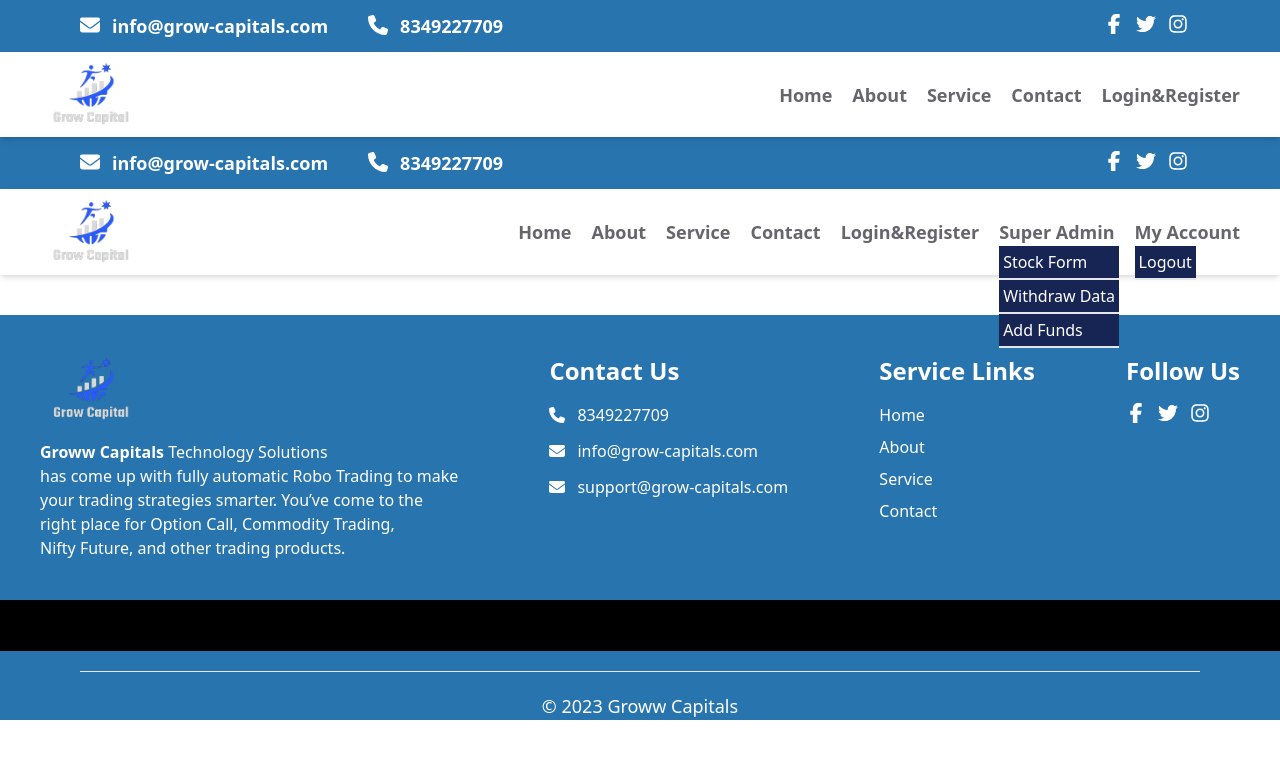
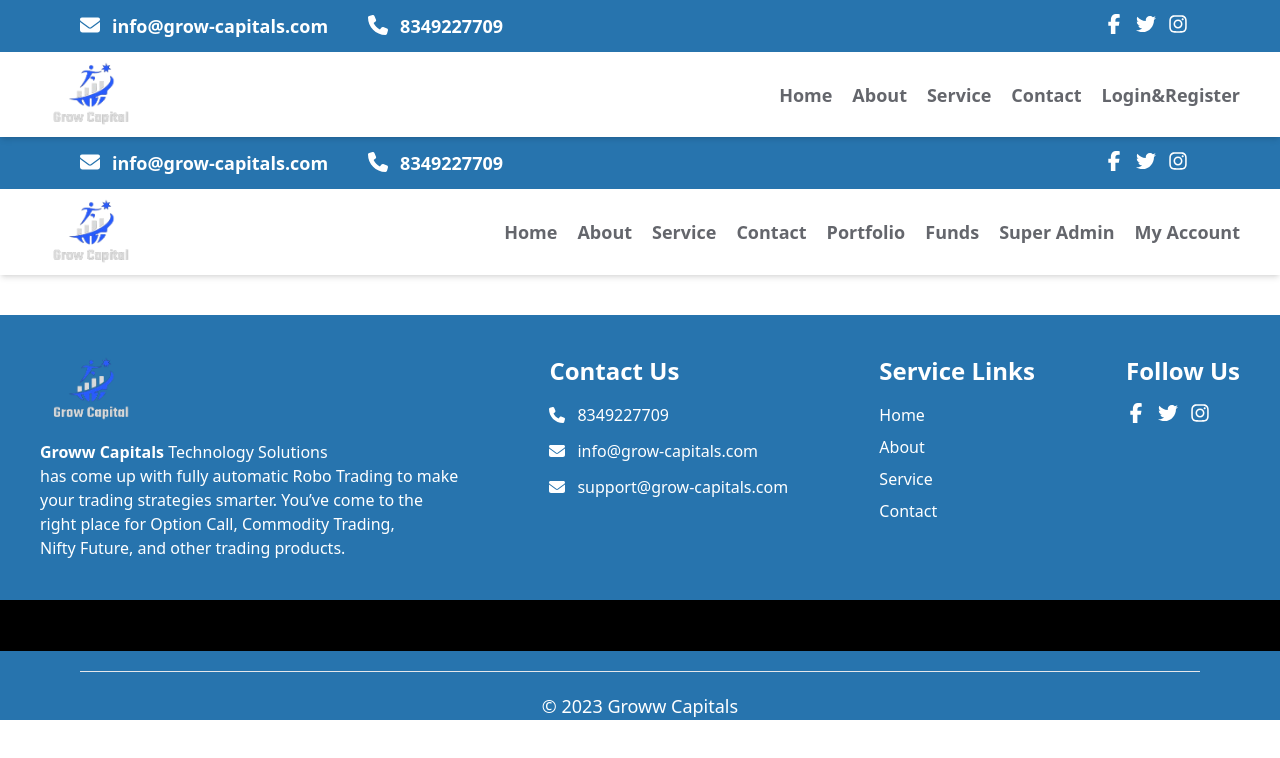
Before and after one commit to gravitonweb-IT/grow-capitals, a React (Create React App) app: page /adminpanel in a window 1280 px wide. Shown: the top 758 px of the page. Built offline with nearby package versions, Linux system fonts and the light colour scheme.

Commit message:
admin-navbar-modify

```diff
--- a/src/Common/AdminNavbar.jsx
+++ b/src/Common/AdminNavbar.jsx
@@ -2,32 +2,57 @@
 import { Link } from "react-router-dom";
 import LogoImage from "./NavbarImages/LogoImage.png";
 import { FontAwesomeIcon } from "@fortawesome/react-fontawesome";
-import { faEnvelope, faPhone} from "@fortawesome/free-solid-svg-icons";
-import { faFacebookF, faInstagram, faTwitter} from "@fortawesome/free-brands-svg-icons";
-
+import { faEnvelope, faPhone } from "@fortawesome/free-solid-svg-icons";
+import {
+  faFacebookF,
+  faInstagram,
+  faTwitter,
+} from "@fortawesome/free-brands-svg-icons";
 
 const AdminNavbar = () => {
   const [isDrawerOpen, setIsDrawerOpen] = useState(false);
-  const [show, setShow] = useState(false);
+  const [showDropdown, setShowDropdown] = useState(null);
+  const [showSuperAdminDropdown, setShowSuperAdminDropdown] = useState(false);
+  const [showMyAccountDropdown, setShowMyAccountDropdown] = useState(false);
+
+  const toggleDropdown = (dropdownName) => {
+    if (showDropdown === dropdownName) {
+      setShowDropdown(null); // Close the dropdown if it's already open
+    } else {
+      setShowDropdown(dropdownName); // Open the selected dropdown
+    }
+  };
+
+  const toggleSuperAdminDropdown = () => {
+    setShowSuperAdminDropdown(!showSuperAdminDropdown);
+  };
+
+  const toggleMyAccountDropdown = () => {
+    setShowMyAccountDropdown(!showMyAccountDropdown);
+  };
+
   return (
     <>
-
-    <div className="bg-[#2774AE] hidden md:block">
-      <div className=" flex justify-between items-center px-5 md:px-20 py-3">
+      <div className="bg-[#2774AE]">
+        <div className="flex justify-between items-center px-5 md:px-20 py-3">
           <div className="flex">
             <p>
               <FontAwesomeIcon
                 icon={faEnvelope}
                 className="h-5 w-5 text-white pr-3"
               />
-          <span className="text-white font-semibold text-lg">info@grow-capitals.com</span>
+              <span className="text-white font-semibold text-lg">
+                info@grow-capitals.com
+              </span>
             </p>
             <p className="pl-10">
               <FontAwesomeIcon
                 icon={faPhone}
                 className="h-5 w-5 text-white pr-3"
               />
-          <span className="text-white font-semibold text-lg">8349227709</span>
+              <span className="text-white font-semibold text-lg">
+                8349227709
+              </span>
             </p>
           </div>
 
@@ -46,20 +71,147 @@
             />
           </div>
         </div>
-
       </div>
 
       <nav className="bg-white shadow-md sticky top-0 z-50">
-      <div className=" flex justify-between items-center px-5 md:px-10 py-2">
+        <div className="flex justify-between items-center px-5 md:px-10 py-2">
           <div className="">
             <Link to="/">
-          <img src={LogoImage} className="w-[104px] h-auto"></img>
+              <img src={LogoImage} className="w-[104px] h-auto" alt="Logo" />
             </Link>
+          </div>
+
+          <div className="hidden lg:flex space-x-5">
+            <ul className="flex space-x-5">
+              <li>
+                <Link
+                  to="/"
+                  className="text-[#64666C] hover:text-blue-500 text-lg font-semibold"
+                  activeClassName="font-bold"
+                >
+                  Home
+                </Link>
+              </li>
+
+              <li>
+                <Link
+                  to="/about"
+                  className="text-[#64666C] hover:text-blue-500 text-lg font-semibold"
+                  activeClassName="font-bold"
+                >
+                  About
+                </Link>
+              </li>
+
+              <li>
+                <Link
+                  to="/service"
+                  className="text-[#64666C] hover:text-blue-500 text-lg font-semibold"
+                  activeClassName="font-bold"
+                >
+                  Service
+                </Link>
+              </li>
+
+              <li>
+                <Link
+                  to="/contact"
+                  className="text-[#64666C] hover:text-blue-500 text-lg font-semibold"
+                  activeClassName="font-bold"
+                >
+                  Contact
+                </Link>
+              </li>
+
+              <li>
+                <Link
+                  to="/portfolio"
+                  className="text-[#64666C] hover:text-blue-500 text-lg font-semibold"
+                  activeClassName="font-bold"
+                >
+                  Portfolio
+                </Link>
+              </li>
+              <li>
+                <Link
+                  to="/fund"
+                  className="text-[#64666C] hover:text-blue-500 text-lg font-semibold"
+                  activeClassName="font-bold"
+                >
+                  Funds
+                </Link>
+              </li>
+            </ul>
+
+            {/* Super Admin Dropdown */}
+            <div className="relative">
+              <button
+                className="text-[#64666C] hover:text-blue-500 text-lg font-semibold"
+                onClick={() => toggleDropdown("superAdmin")}
+              >
+                Super Admin
+              </button>
+
+              {showDropdown === "superAdmin" && (
+                <div className="absolute bg-blue-950 w-34 flex flex-col text-white hover:text-white cursor-pointer mt-2 right-0">
+                  <p className="hover:bg-sky-500 hover:text-white border-b-2  p-1">
+                    <Link
+                      to="/stockform"
+                      className="text-white "
+                      onClick={() => setIsDrawerOpen(false)}
+                    >
+                      Stock Form
+                    </Link>
+                  </p>
+                  <p className="hover:bg-sky-500 hover:text-white border-b-2 p-1">
+                    <Link
+                      to="/withdraw"
+                      className="text-white "
+                      onClick={() => setIsDrawerOpen(false)}
+                    >
+                      Withdraw Data
+                    </Link>
+                  </p>
+                  <p className="hover:bg-sky-500 hover:text-white border-b-2 p-1">
+                    <Link
+                      to="/addfund"
+                      className="text-white "
+                      onClick={() => setIsDrawerOpen(false)}
+                    >
+                      Add Funds
+                    </Link>
+                  </p>
+                </div>
+              )}
+            </div>
+
+            {/* My Account Dropdown */}
+            <div className="relative">
+              <button
+                className="text-[#64666C] hover:text-blue-500 text-lg font-semibold"
+                onClick={() => toggleDropdown("myAccount")}
+              >
+                My Account
+              </button>
+
+              {showDropdown === "myAccount" && (
+                <div className="absolute bg-blue-950 w-34 flex flex-col text-white hover:text-white cursor-pointer mt-2">
+                  <p className="hover:bg-sky-500 hover:text-white border-b-2  p-1">
+                    <Link
+                      to="/"
+                      className="text-white "
+                      onClick={() => setIsDrawerOpen(false)}
+                    >
+                      Logout
+                    </Link>
+                  </p>
+                </div>
+              )}
+            </div>
           </div>
 
           <div className="lg:hidden">
             {/* Hamburger Icon */}
-
             <button
               className="text-black p-2 focus:outline-none"
               onClick={() => setIsDrawerOpen(!isDrawerOpen)}
@@ -82,7 +234,6 @@
           </div>
 
           {/* Drawer */}
-
           {isDrawerOpen && (
             <div className="lg:hidden absolute top-0 right-0 h-screen w-64 bg-[#059DC0] text-white p-4 transition-transform transform translate-x-0">
               <button
@@ -166,48 +317,19 @@
                   </Link>
                 </li>
 
-
                 <li>
-            <Link
-            to="/"
-              className="text-white text-xl hover:text-blue-500"
-              activeClassName="font-bold"
-              onClick={() => setIsDrawerOpen(false)}
-            >
-                My Account
-            </Link>
-          </li>
-
-          {/* Check */}
-
-
-          {/* Check end*/}
-
-          <li>
-            <Link
-            to="/"
-              className="text-white text-xl hover:text-blue-500"
-              activeClassName="font-bold"
+                  <button
+                    className="text-white text-xl hover:text-blue-500 relative"
+                    onClick={toggleSuperAdminDropdown}
                   >
                     Super Admin
-            </Link>
-          </li>
+                  </button>
 
-          <li>
-                  <div>
-                    <Link
-                      to="/"
-                      className="text-white hover:text-blue-500 relative"
-                      onClick={() => setIsDrawerOpen(false)}
-                    >
-                      Super Admin
-                    </Link>
-
-                {/* test start */}
+                  {showSuperAdminDropdown && (
                     <div className="absolute bg-blue-950 w-34 flex flex-col text-white hover:text-white cursor-pointer">
                       <p className="hover:bg-sky-500 hover:text-white border-b-2  p-1">
                         <Link
-                          to="/"
+                          to="/stockform"
                           className="text-white "
                           onClick={() => setIsDrawerOpen(false)}
                         >
@@ -217,7 +339,7 @@
 
                       <p className="hover:bg-sky-500 hover:text-white border-b-2 p-1">
                         <Link
-                          to="/"
+                          to="/withdraw"
                           className="text-white "
                           onClick={() => setIsDrawerOpen(false)}
                         >
@@ -227,7 +349,7 @@
 
                       <p className="hover:bg-sky-500 hover:text-white border-b-2 p-1">
                         <Link
-                          to="/"
+                          to="/addfund"
                           className="text-white "
                           onClick={() => setIsDrawerOpen(false)}
                         >
@@ -235,20 +357,18 @@
                         </Link>
                       </p>
                     </div>
-                  </div>
+                  )}
                 </li>
 
-
                 <li>
-                  <div>
-                    <Link
-                      to="/"
+                  <button
                     className="text-white text-xl hover:text-blue-500 relative"
-                      onClick={() => setIsDrawerOpen(false)}
+                    onClick={toggleMyAccountDropdown}
                   >
                     My Account
-                    </Link>
+                  </button>
 
+                  {showMyAccountDropdown && (
                     <div className="absolute bg-blue-950 w-34 flex flex-col text-white hover:text-white cursor-pointer">
                       <p className="hover:bg-sky-500 hover:text-white border-b-2  p-1">
                         <Link
@@ -260,146 +380,11 @@
                         </Link>
                       </p>
                     </div>
-                  </div>
+                  )}
                 </li>
-
               </ul>
             </div>
           )}
-
-
-
-        <ul className="hidden lg:flex space-x-5">
-          <li>
-            <Link
-            to="/"
-              className="text-[#64666C] hover:text-blue-500 text-lg font-semibold"
-              activeClassName="font-bold"
-            >
-              Home
-            </Link>
-          </li>
-
-          <li>
-            <Link
-            to="/about"
-              className="text-[#64666C] hover:text-blue-500 text-lg font-semibold"
-              activeClassName="font-bold"
-            >
-              About
-            </Link>
-          </li>
-
-          <li>
-            <Link
-            to="/service"
-              className="text-[#64666C] hover:text-blue-500 text-lg font-semibold"
-              activeClassName="font-bold"
-            >
-             Service
-            </Link>
-          </li>
-
-          <li>
-            <Link
-            to="/contact"
-              className="text-[#64666C] hover:text-blue-500 text-lg font-semibold"
-              activeClassName="font-bold"
-            >
-            Contact
-            </Link>
-          </li>
-
-          <li>
-            <Link
-            to="/loginandregister"
-              className="text-[#64666C] hover:text-blue-500 text-lg font-semibold"
-              activeClassName="font-bold"
-            >
-            Login&Register
-            </Link>
-          </li>
-
-
-
-          <li>
-                  <div>
-                    <Link
-                      to="/"
-                      className="text-[#64666C] hover:text-blue-500 text-lg font-semibold"
-                      activeClassName="font-bold"
-                      onClick={() => setIsDrawerOpen(false)}
-                    >
-                      Super Admin
-                    </Link>
-
-                {/* test start */}
-                    <div className="absolute bg-blue-950 w-34 flex flex-col text-white hover:text-white cursor-pointer">
-                      <p className="hover:bg-sky-500 hover:text-white border-b-2  p-1">
-                        <Link
-                          to="/"
-                          className="text-white "
-                          onClick={() => setIsDrawerOpen(false)}
-                        >
-                          Stock Form
-                        </Link>
-                      </p>
-
-                      <p className="hover:bg-sky-500 hover:text-white border-b-2 p-1">
-                        <Link
-                          to="/"
-                          className="text-white "
-                          onClick={() => setIsDrawerOpen(false)}
-                        >
-                          Withdraw Data
-                        </Link>
-                      </p>
-
-                      <p className="hover:bg-sky-500 hover:text-white border-b-2 p-1">
-                        <Link
-                          to="/"
-                          className="text-white "
-                          onClick={() => setIsDrawerOpen(false)}
-                        >
-                          Add Funds
-                        </Link>
-                      </p>
-                    </div>
-                  </div>
-                </li>
-
-
-
-
-                <li>
-                  <div>
-                    <Link
-                      to="/"
-                      className="text-[#64666C] hover:text-blue-500 text-lg font-semibold"
-                      activeClassName="font-bold"
-                      onClick={() => setIsDrawerOpen(false)}
-                    >
-                      My Account
-                    </Link>
-
-                    <div className="absolute bg-blue-950 w-34 flex flex-col text-white hover:text-white cursor-pointer">
-                      <p className="hover:bg-sky-500 hover:text-white border-b-2  p-1">
-                        <Link
-                          to="/"
-                          className="text-white "
-                          onClick={() => setIsDrawerOpen(false)}
-                        >
-                          Logout
-                        </Link>
-                      </p>
-                    </div>
-                  </div>
-                </li>
-
-
-        </ul>
-
-
         </div>
       </nav>
     </>
```
Lines whose indentation alone changed are shown as unchanged.
